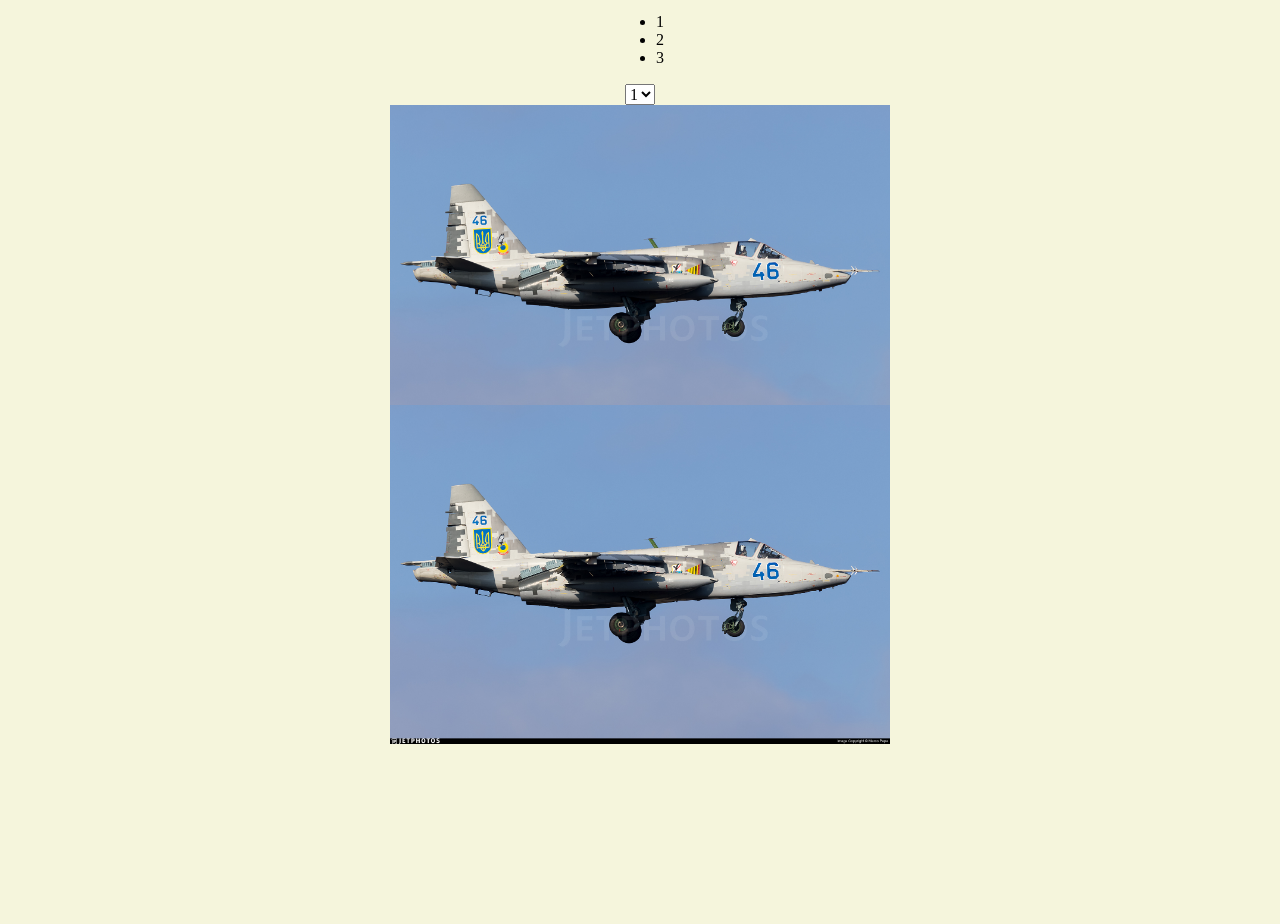
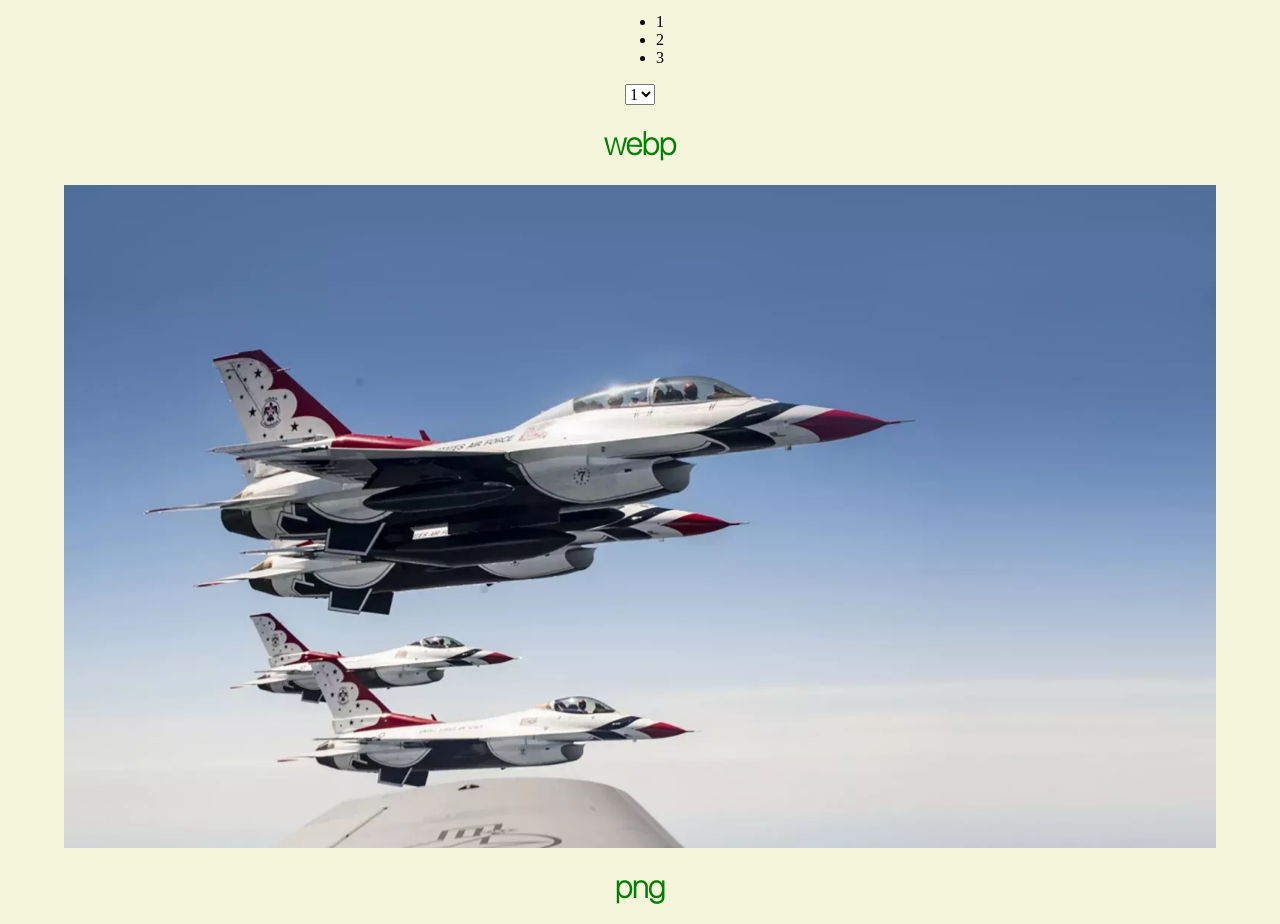
Before and after one commit to nlesyuk/planner, a website built with webpack: page src/index.html in a window 1280 px wide. Shown: the part 83-1007 px from the top of the page. Before the commit the page ends 831 px from the top, so only its background shows below. Built offline with nearby package versions, Linux system fonts and the light colour scheme.

Commit message:
test img compression

```diff
--- a/src/index.html
+++ b/src/index.html
@@ -18,7 +18,10 @@
       <option value="1">1</option>
       <option value="2">2</option>
     </select>
-
+    <h1>webp</h1>
+    <img src="assets/f16.webp" alt="" />
+    <h1>png</h1>
+    <img src="assets/usaf.png" alt="" />
     <div class="image-bg"></div>
     <div class="image"></div>
   </body>
--- a/src/scss/_style.scss
+++ b/src/scss/_style.scss
@@ -23,3 +23,9 @@ body {
   aspect-ratio: 16/9;
   background-image: url("assets/su25.jpeg");
 }
+
+img {
+  display: block;
+  max-width: 90%;
+  margin: 0 auto;
+}
```
Also changed, not shown: src/assets/f16.webp (added), src/assets/usaf.png (added).
